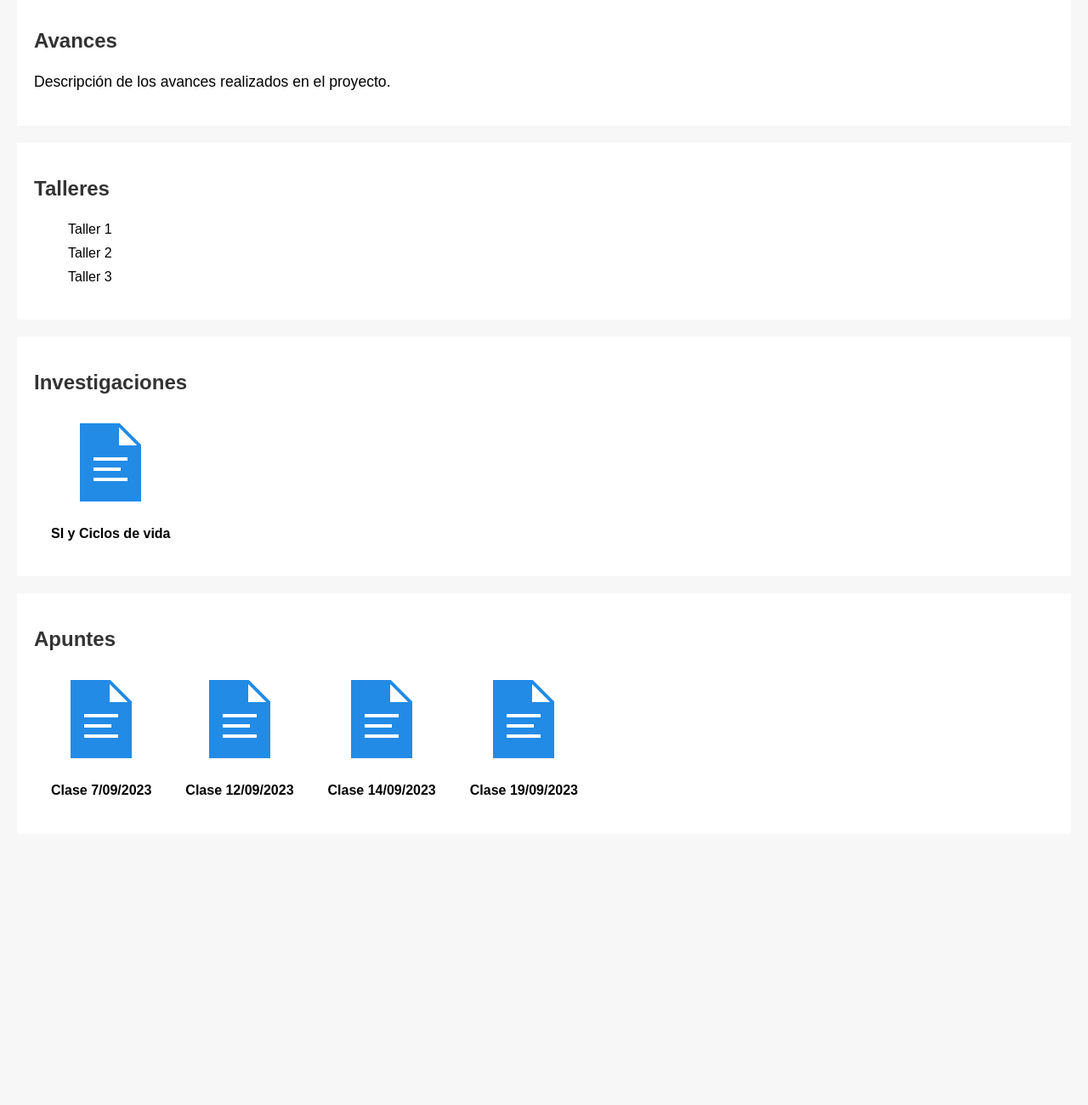
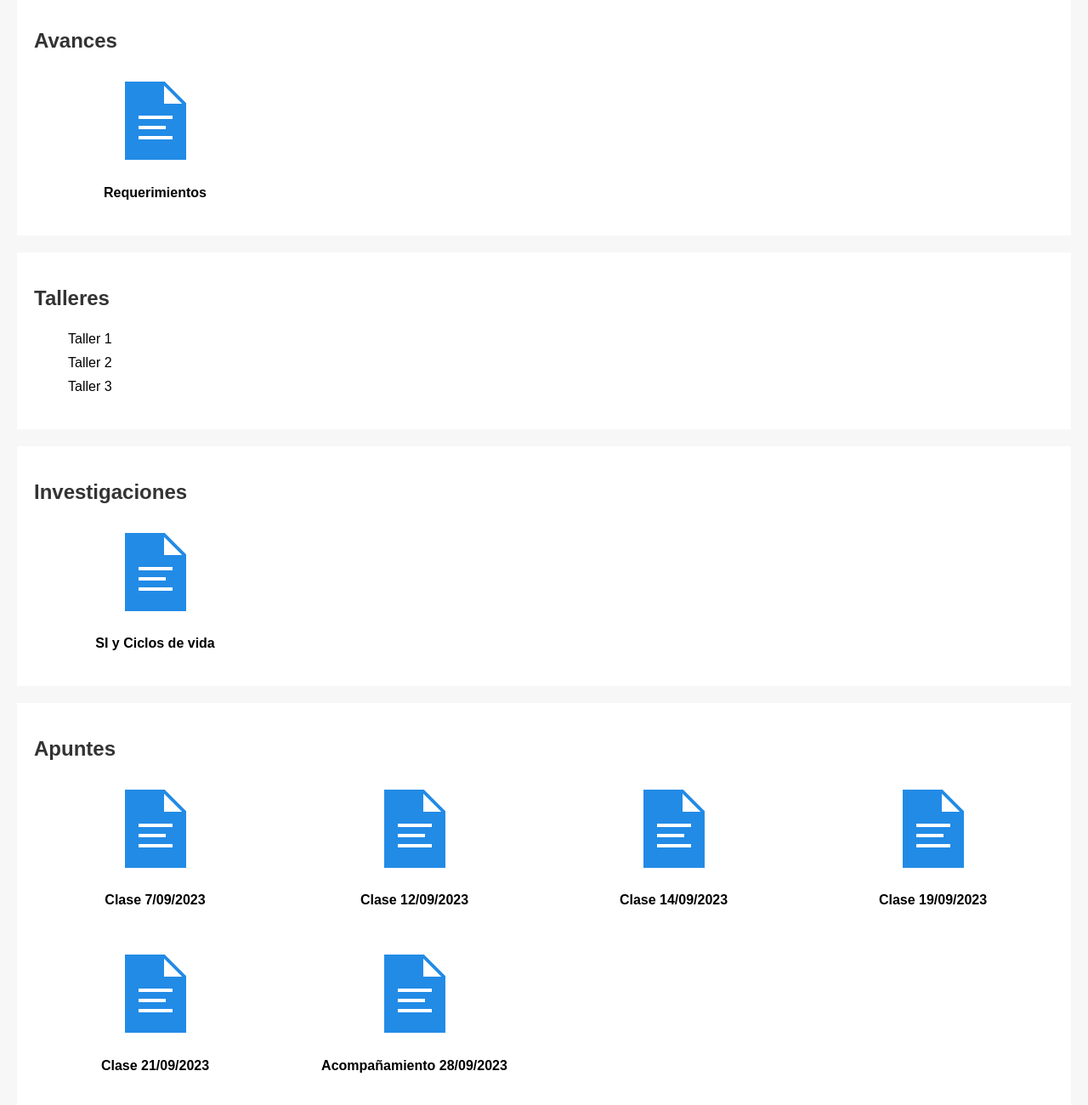
Before and after one commit to AndersonDavidPC/Portafolio_PhoenixTeam_AyD, a plain HTML site: page index.html in a window 1280 px wide. Shown: the part 2194-3494 px from the top of the page at 85% size. Before the commit the page ends 3195 px from the top, so only its background shows below. Drawn offline with Linux system fonts and the light colour scheme.

Commit message:
Requerimientos y apuntes hasta 1 de oct

```diff
--- a/css/styles.css
+++ b/css/styles.css
@@ -124,7 +124,9 @@ footer {
 }
 
 .documents-card--container {
-    display: flex;
+    display: grid;
+    grid-template-columns: repeat(auto-fill, minmax(250px, 1fr)); /* Grilla dinámica con columnas automáticas */
+    grid-gap: 20px;
 }
 
 .document-card {
--- a/index.html
+++ b/index.html
@@ -39,15 +39,7 @@
         </div>
 
     </section>
-    <!-- <section class="tecnologias">
-        <h2>Tecnologías</h2>
-        <ul>
-            <li>Angular</li>
-            <li>Javascript</li>
-            <li>HTML</li>
-            <li>CSS</li>
-        </ul>
-    </section> -->
+
     <section class="tecnologias">
         <h2>Tecnologías</h2>
         <div class="tecnologias-cards--container">
@@ -93,7 +85,18 @@
 
     <section class="avances">
         <h2>Avances</h2>
-        <p>Descripción de los avances realizados en el proyecto.</p>
+        <div class="documents-card--container">
+
+            <div class="document-card" onclick="redirectToDocument('https://docs.google.com/document/d/1Kk-PBLsfHpG1cHAupnIfP750rQFlPBzP/edit?usp=sharing&ouid=117835305341655129621&rtpof=true&sd=true')">
+                <div class="icon-document">
+                    <img src="./assets/icons/icons8-document.svg" alt="Word">
+                </div>
+                <div class="document-info">
+                    <h4>Requerimientos</h4>
+                </div>
+            </div>
+
+        </div>
     </section>
     <section class="talleres">
         <h2>Talleres</h2>
@@ -103,10 +106,6 @@
             <li>Taller 3</li>
         </ul>
     </section>
-    <!-- <section class="investigaciones">
-        <h2>Investigaciones</h2>
-        <p>Resumen de las investigaciones llevadas a cabo por el equipo.</p>
-    </section> -->
     <section class="investigaciones">
         <h2>Investigaciones</h2>
         <div class="documents-card--container">
@@ -119,6 +118,7 @@
                     <h4>SI y Ciclos de vida</h4>
                 </div>
             </div>
+
         </div>
     </section>
 
@@ -162,6 +162,24 @@
                 </div>
             </div>
 
+            <div class="document-card" onclick="redirectToDocument('https://docs.google.com/document/d/18jKcnqrbwn0rjr6jHBEONrXedXOI_kki1tdeEpY8wAw/edit?usp=sharing')">
+                <div class="icon-document">
+                    <img src="./assets/icons/icons8-document.svg" alt="Word">
+                </div>
+                <div class="document-info">
+                    <h4>Clase 21/09/2023</h4>
+                </div>
+            </div>
+
+            <div class="document-card" onclick="redirectToDocument('https://docs.google.com/document/d/1B1MFctdNmm06M0TEv_gwT5mjjBPHJJGuuHE3PaRDZng/edit?usp=sharing')">
+                <div class="icon-document">
+                    <img src="./assets/icons/icons8-document.svg" alt="Word">
+                </div>
+                <div class="document-info">
+                    <h4>Acompañamiento 28/09/2023</h4>
+                </div>
+            </div>
+
         </div>
     </section>
 </body>
```
